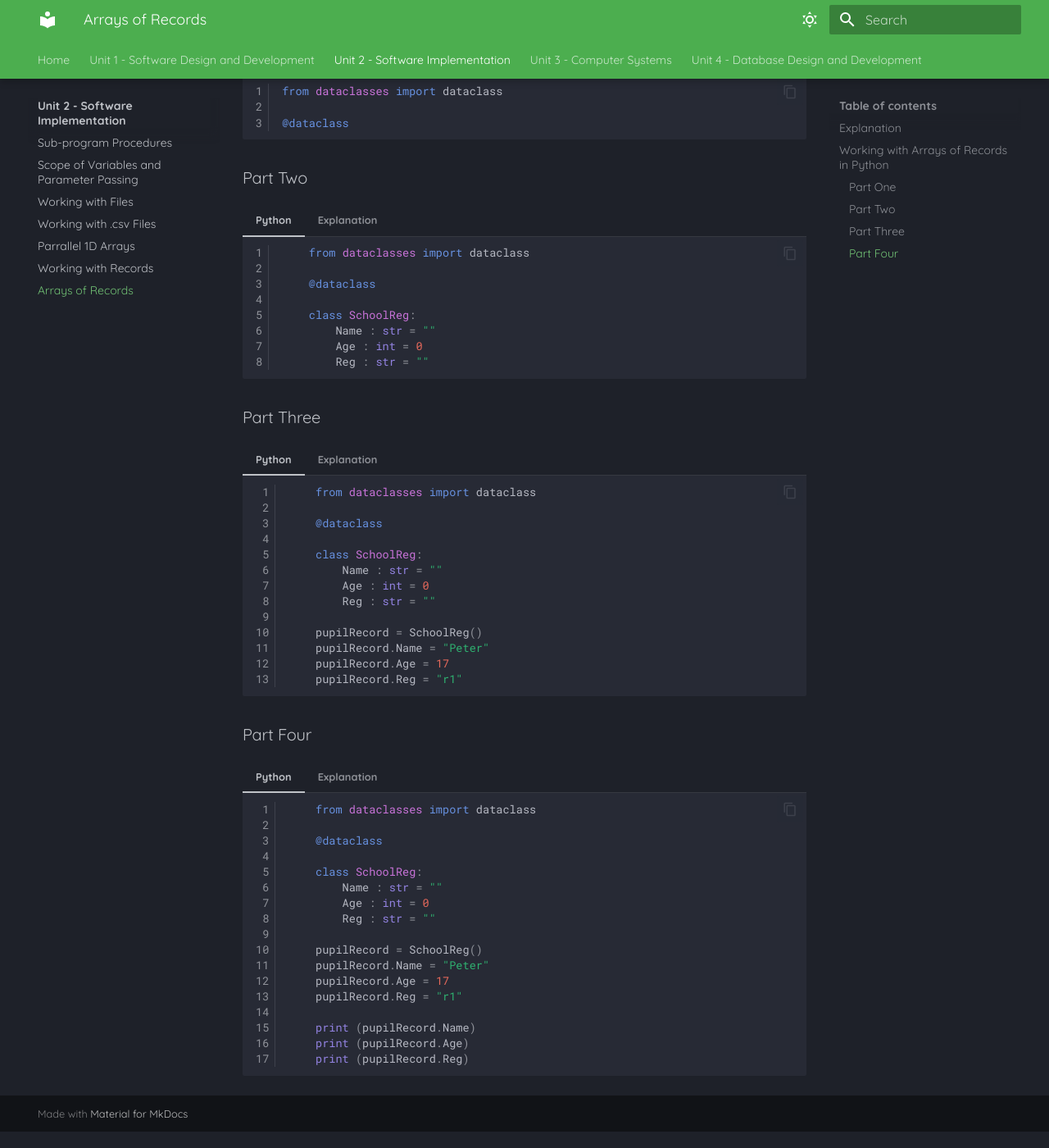
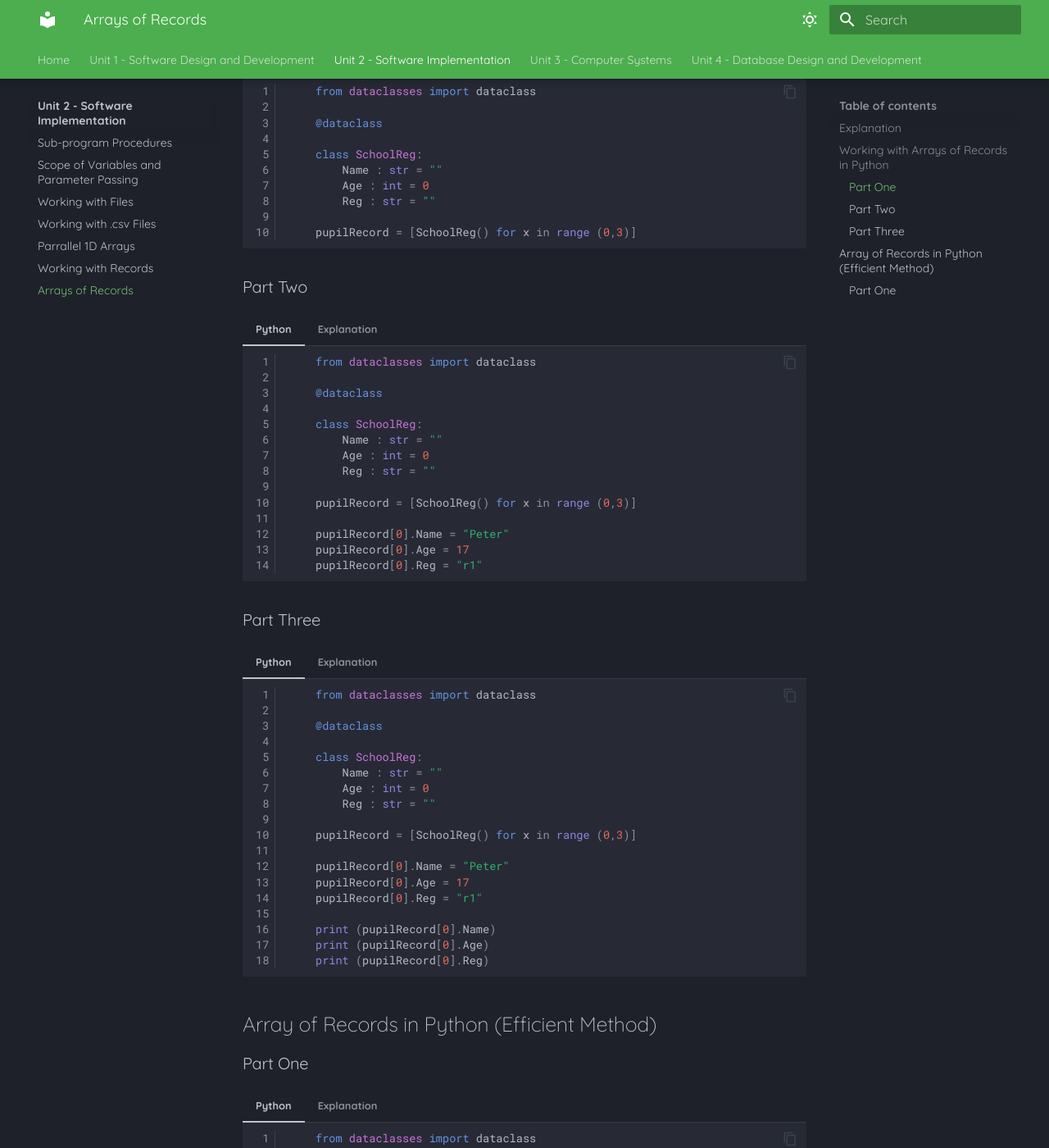
Before and after one commit to Mr-Wood-CS/Higher-Computing-Science-MD-Files, an MkDocs documentation site: the page built from docs/SI/09-Arrays-of-Records.md, in a window 1280 px wide and 1400 px high, scrolled down 715 px. Shown: the whole window at 82% size. Built offline with MkDocs 1.6.1 and Material for MkDocs 9.7.7, drawn with Linux system fonts in a browser that asks for light colours.

Commit message:
Update 09-Arrays-of-Records.md

````diff
--- a/docs/SI/09-Arrays-of-Records.md
+++ b/docs/SI/09-Arrays-of-Records.md
@@ -21,21 +21,29 @@ These boxes are part of a record, and we can easily look inside each one to see
 === "Python"
 
     ``` python linenums="1"
-	from dataclasses import dataclass
+		from dataclasses import dataclass
 
-	@dataclass
+		@dataclass
+
+		class SchoolReg:
+		    Name : str = ""
+		    Age : int = 0
+		    Reg : str = ""
+
+		pupilRecord = [SchoolReg() for x in range (0,3)]
     ```
 
 === "Explanation"
 
 	!!! info
 
-		Lines 1 - 8 are covered in records.
+		Lines 1 - 8 are covered in __Working with Records__.
 
 	__Line 10 - pupilRecord = [SchoolReg() for x in range(0,3)]__
 	This line creates a list called pupilRecord. A list is like a box where we can store many things. In this case, we are creating two empty student records because the range (0,3) means it will create three spots, one for pupilRecord[0], one for pupilRecord[1] and one for pupilRecord[2].
 
  	__In short, this line says:__
+
 	"Make 3 empty student records using the SchoolReg class."
 
 ### Part Two
@@ -51,21 +59,24 @@ These boxes are part of a record, and we can easily look inside each one to see
 		    Name : str = ""
 		    Age : int = 0
 		    Reg : str = ""
+
+		pupilRecord = [SchoolReg() for x in range (0,3)]
+
+		pupilRecord[0].Name = "Peter"
+		pupilRecord[0].Age = 17
+		pupilRecord[0].Reg = "r1"
     ```
 
 === "Explanation"
 
-	__Line 5 - class SchoolReg__
-	Here, we are creating a class called SchoolReg. A class is like a blueprint or recipe. In this case, it helps us create something to store information about a school registration, like a student's name, age, and registration number.
+	__Line 12 - pupilRecord[0].Name = "Peter"__
+	Here, we set the Name of the first student (pupilRecord[0]) to "Peter". Before, it was empty, but now it holds the name "Peter."
 
-	__Line 6 - Name: str = ""__
-	Inside the class, we create a variable called Name. This will hold the student's name, and it's a string, which means it's a word or group of letters (like "Peter"). The empty quotes " " mean that we are starting with no name yet.
+	__Line 13 - pupilRecord[0].Age = 17__
+	Next, we set the Age of the first student (pupilRecord[0]) to 17. Before it was 0, and now it’s set to 17 years old.
 
-	__Line 7 - Age: int = 0__
-	This is another variable called Age. It will hold the student's age, and it's an integer (which means a whole number like 17). Right now, we start it at 0.
-
-	__Line 8 - Reg: str = ""__
-	This variable is called Reg, which stands for "registration number." It’s also a string (a group of letters or numbers). At first, it's an empty string "", but we will fill it in later.
+	__Line 14 - pupilRecord[0].Reg = "r1"__
+	Here, we set the registration number (Reg) for the first student to "r1". Now Peter has the registration number "r1".
 
 ### Part Three
 
@@ -81,27 +92,32 @@ These boxes are part of a record, and we can easily look inside each one to see
 		    Age : int = 0
 		    Reg : str = ""
 
-		pupilRecord = SchoolReg()
-		pupilRecord.Name = "Peter"
-		pupilRecord.Age = 17
-		pupilRecord.Reg = "r1"
+		pupilRecord = [SchoolReg() for x in range (0,3)]
+
+		pupilRecord[0].Name = "Peter"
+		pupilRecord[0].Age = 17
+		pupilRecord[0].Reg = "r1"
+
+		print (pupilRecord[0].Name)
+		print (pupilRecord[0].Age)
+		print (pupilRecord[0].Reg)
     ```
 
 === "Explanation"
 
-	__Line 10 -  pupilRecord = SchoolReg()__
-	Now we create an object called pupilRecord from the SchoolReg class. Think of the class as a cookie cutter, and this object is a cookie made from it. This object will store a student's name, age, and registration number.
+	__Line 16 - print(pupilRecord[0].Name)__
+	This line tells the computer to print the name of the first student in the list, which is Peter.
 
-	__Line 11 - pupilRecord.Name = "Peter"__
-	Here, we set the Name of the pupilRecord object to "Peter". Before it was empty (""), but now it's filled with the name "Peter".
+	__Line 17 - print(pupilRecord[0].Age)__
+	This prints the age of the first student in the list, which is 17.
 
- 	__Line 12 - pupilRecord.Age = 17__
-	Next, we set the Age for pupilRecord to 17. Before, it was 0, but now we know Peter is 17 years old.
+	__Line 18 - print(pupilRecord[0].Reg)__
+	Finally, this prints the registration number of the first student, which is "r1".
 
- 	__Line 13 - pupilRecord.Reg = "r1"_
-	Here, we set the registration number (Reg) to "r1". Now, the student Peter has a registration number "r1".
 
-### Part Four
+## Array of Records in Python (Efficient  Method)
+
+### Part One
 
 === "Python"
 
````
